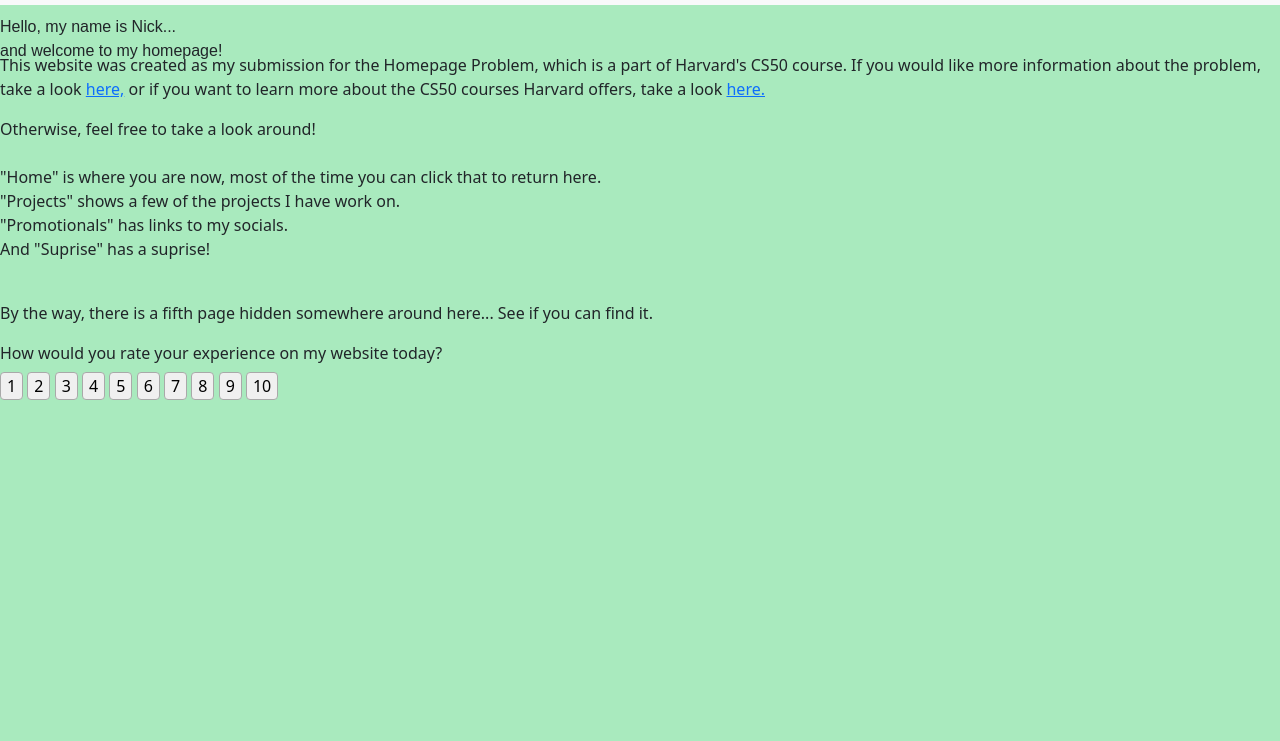
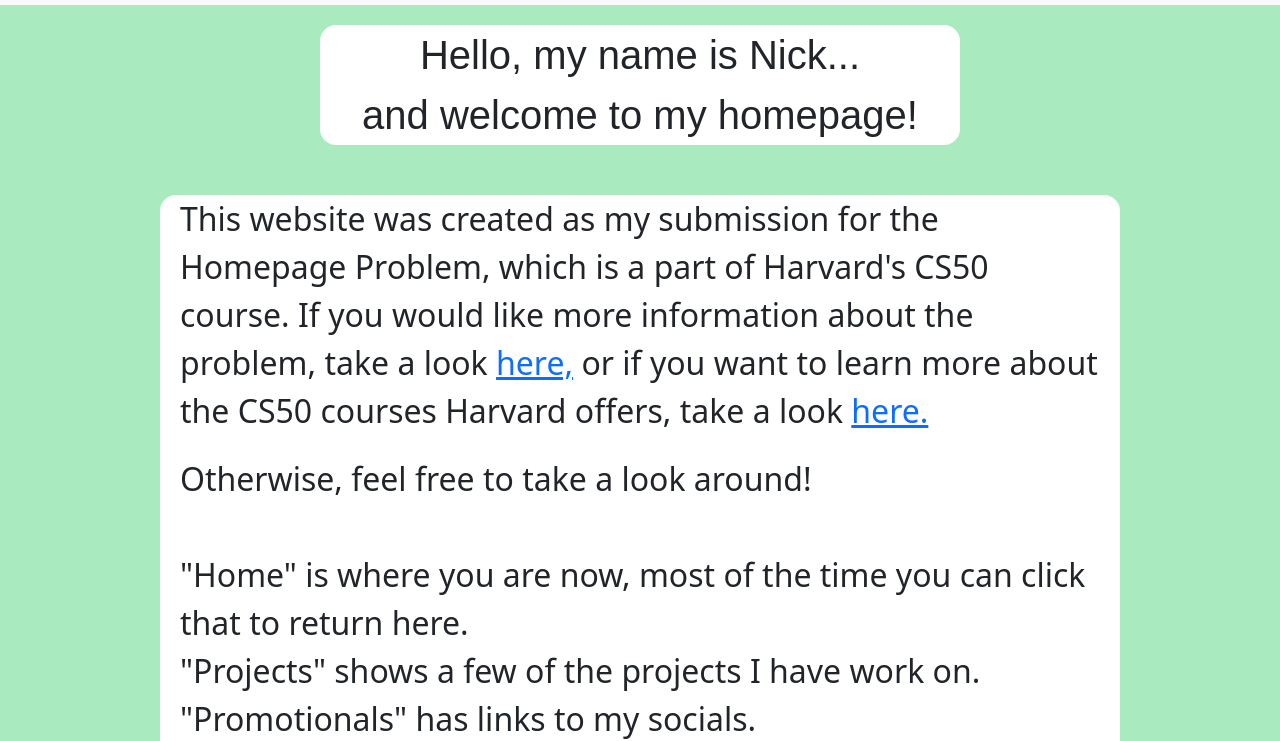
Before and after one commit to niLeche19/niLeche19.github.io, a plain HTML site: page index.html in a window 1280 px wide. Shown: the part 60-801 px from the top of the page. Drawn offline with nearby package versions, Linux system fonts and the light colour scheme.

Commit message:
added more styles

```diff
--- a/styles.css
+++ b/styles.css
@@ -1,13 +1,8 @@
 
-
-
-body, p {
+body{
     background-color:#A9EABE;
 }
 
-h1 {
-    text-align: center;
-}
 
 h3 {
     margin: 20px;
@@ -21,10 +16,33 @@ footer {
 }
 
 #mainhead {
+    background-color: white;
+    border-radius: 1rem;
     font-family: "Arial", sans-serif;
+    font-size: 5vmin;
+    text-align: center;
+    width: 50%;
     position: relative;
-    top: 10px;
+    left: 25%;
+    margin-top: 20px;
 
+}
+
+#mainpara {
+    background-color: white;
+    width: 75%;
+    position: relative;
+    left: 12.5%;
+    margin-top: 50px;
+    margin-bottom: 25%;
+    border-radius: 1rem;
+
+}
+
+#mainpara p {
+    font-size: 4vmin;
+    background-color: white;
+    margin: 20px;
 }
 
 .ratingbutton {
@@ -32,9 +50,30 @@ footer {
     border-radius: 0.25rem;
     border-color: DarkGrey;
     background-color: #f0f0f0;
+    transition: background-color 0.15s ease-in-out;
+    margin-bottom: 10px;
+    left: 50px;
+}
+
+.ratings {
+    background-color: white;
+    border-radius: 1rem;
+    margin-bottom: 100px;
     position: relative;
-    bottom: 9px;
-    transition: background-color 0.15s ease-in-out;
+    width: 290px;
+    left: calc(50% - 145px);
+}
+
+.ratings p {
+    border-radius: 1rem;
+    text-align: center;
+    margin: 10px;
+    background-color: white;
+}
+
+.ratebuttons {
+    position: relative;
+    left: calc(50% - 137px);
 }
 
 .responseAlert {
@@ -50,6 +89,7 @@ footer {
     font-weight: bold;
     margin-right: 70px;
     text-align: left;
+
 }
 
 .homepage-navbar {
@@ -73,12 +113,10 @@ footer {
 
 .responselink:hover {
     color:#155724;
-
 }
 
 .nav-item {
     font-size: 20px;
-
 }
 
 .promo-image {
@@ -108,3 +146,15 @@ footer {
     border-color: DarkGrey;
     border-radius: 0.5rem;
 }
+
+.partyparrot .partydude{
+    width: 10%;
+    transform: translate(-50%, -50%);
+    position: relative;
+    top: 80px;
+    left: 50%;
+}
+
+.mousetext {
+    width: 100px;
+}
```
